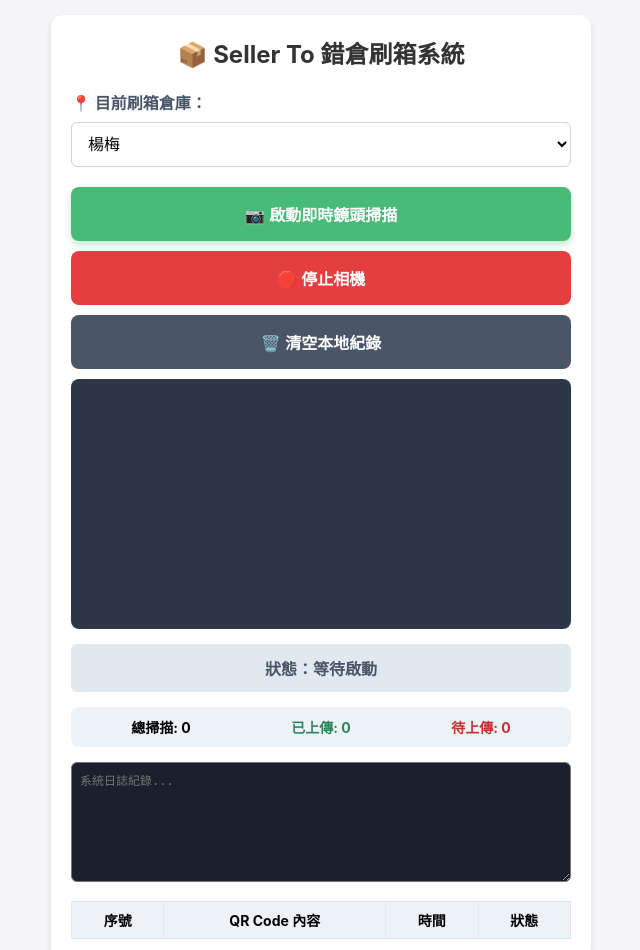
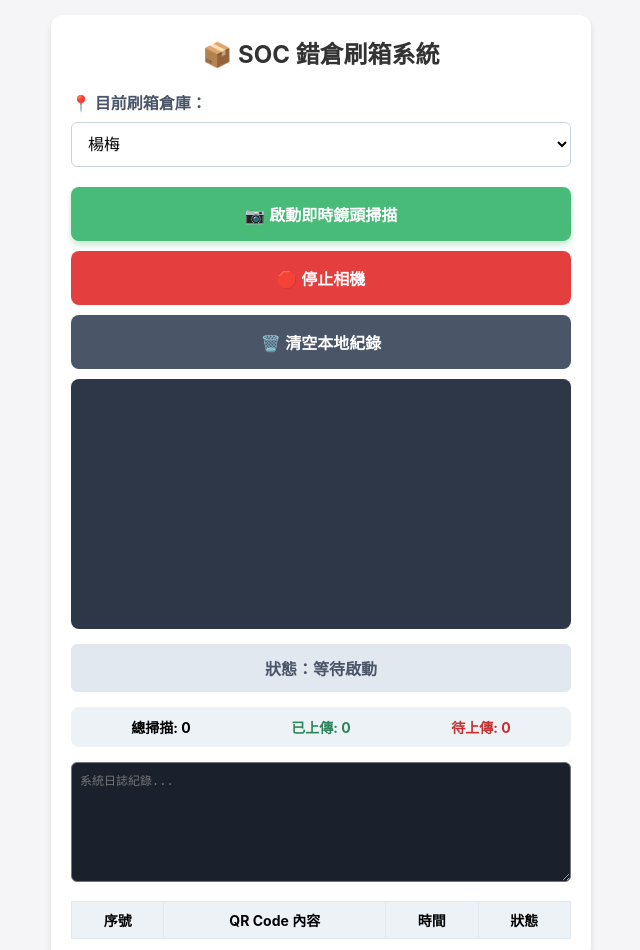
Before and after one commit to violetchenys-spx/jit_fbs_sellerto_wrong_destination, a plain HTML site: page index.html in a window 1280 px wide. Shown: the top 950 px of the page, without its empty margins (319-959 px from the left). Drawn offline with Linux system fonts and the light colour scheme.

Commit message:
Update index.html
update url name & title

```diff
--- a/index.html
+++ b/index.html
@@ -3,7 +3,7 @@
 <head>
   <meta charset="UTF-8">
   <meta name="viewport" content="width=device-width, initial-scale=1.0">
-  <title>📦 Seller To 錯倉刷箱系統</title>
+  <title>📦 SOC 錯倉刷箱系統</title>
   <script src="https://unpkg.com/html5-qrcode"></script>
   <style>
     body {
@@ -119,7 +119,7 @@
 <body>
 
 <div class="container">
-  <h2>📦 Seller To 錯倉刷箱系統</h2>
+  <h2>📦 SOC 錯倉刷箱系統</h2>
 
   <div class="form-group">
     <label for="warehouse-select">📍 目前刷箱倉庫：</label>
```
